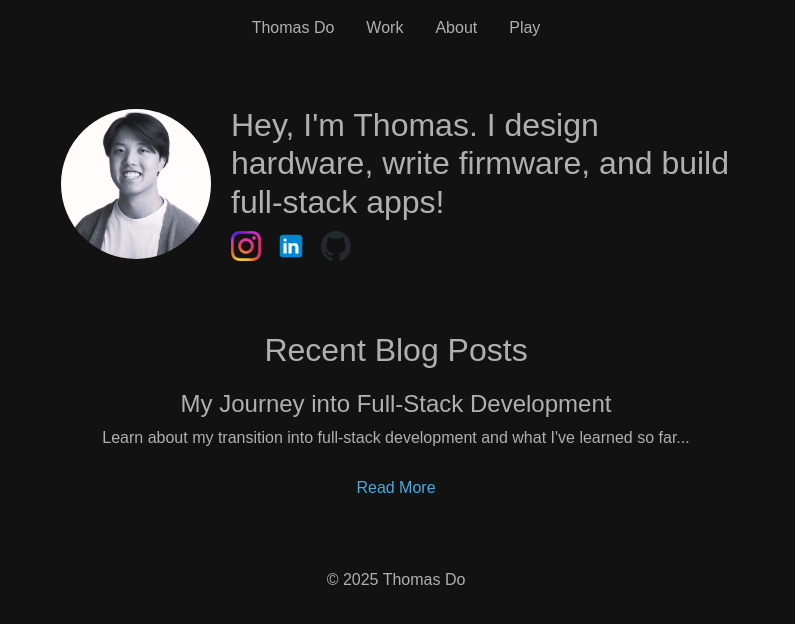
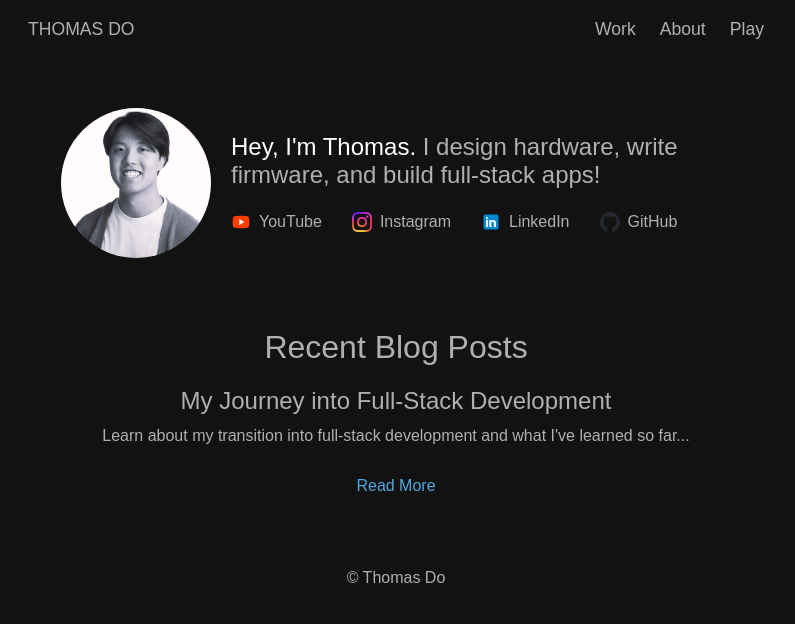
Before and after one commit to ThomasDo-dev/Web_Portfolio, a Flask app: page / in a window 1280 px wide. Shown: the top 624 px of the page, without its empty margins (244-1039 px from the left). Run offline with Flask 3, Linux system fonts and the light colour scheme.

Commit message:
-added YouTube Icon -nav bar margin added -added blog section

```diff
--- a/static/styles.css
+++ b/static/styles.css
@@ -10,69 +10,133 @@ body {
     display: flex;
     align-items: center;
     justify-content: center;
-    gap: 20px; /* Space between image and text */
+    gap: 20px; /* Space between the image and text */
     margin-top: 50px;
-    max-width: 800px; /* Prevents the section from getting too wide */
+    max-width: 800px; /* Prevents the section from becoming too wide */
     margin-left: auto;
     margin-right: auto;
-    flex-wrap: wrap; /* Allows text to move below image on smaller screens */
+    flex-wrap: wrap; /* Allows text to wrap below image on smaller screens */
 }
 
 .profile-image {
     width: 150px;
     height: 150px;
-    border-radius: 50%;
-    object-fit: cover; /* Ensures the image covers the circle without distortion */
+    border-radius: 50%; /* Circular profile image */
+    object-fit: cover; /* Ensures the image fits inside the circle */
 }
 
 .profile-text {
-    flex: 1; /* Allows the text to take up remaining space */
-    max-width: 500px; /* Ensures text wraps at a reasonable width */
+    flex: 1; /* Allows the text to take up the remaining space */
+    max-width: 500px; /* Ensures text doesn't stretch too far */
 }
 
 .profile-text h1 {
-    font-size: 2rem;
+    font-size: 1.5rem; /* Ensure the whole text is the same size */
     margin-bottom: 10px;
+}
+
+.profile-text h1 a {
+    color: #ffffff; /* Default color is white */
+    text-decoration: none; /* Remove underline */
+    font-size: inherit; /* Inherit the font size from the parent h1 */
+    transition: color 0.2s ease-in-out; /* Smooth color transition */
+}
+
+.profile-text h1 a:hover {
+    color: #4ea8de; /* Blue color on hover */
 }
 
 .profile-text p {
     font-size: 1rem;
-    color: #b0b0b0;
+    color: #b0b0b0; /* Light gray color for description text */
 }
 
 /* Social Media Links */
 .social-links {
     display: flex;
-    gap: 15px;
-    margin-top: 10px;
+    gap: 30px;
+    margin-top: 20px;
+    flex-wrap: wrap; /* Allow icons to wrap to the next line */
+    justify-content: left; /* Center the icons horizontally */
+}
+
+.social-links a {
+    display: flex;
+    align-items: center;
+    text-decoration: none;
+    color: #b0b0b0; /* Default text color */
 }
 
 .social-links img {
-    width: 30px;
-    height: 30px;
-    transition: transform 0.2s; /* Smooth scale effect */
+    width: 20px; /* Match icon size with the font size */
+    height: 20px; /* Match icon size with the font size */
+    margin-right: 8px; /* Space between icon and text */
 }
 
-.social-links img:hover {
-    transform: scale(1.1); /* Slight zoom effect on hover */
+/* Styling the text next to the icons */
+.social-text {
+    font-size: 1rem; /* Adjust text size as needed */
+    color: inherit; /* Inherit color from the link */
+    transition: color 0.2s ease-in-out;
 }
 
-/* Navigation Bar Styles */
+/* Hover Effects for Social Media Links */
+.social-links a:hover .social-text {
+    color: #ffffff; /* Change text color to white on hover */
+}
+
+.social-links a:hover img {
+    transform: none; /* Disable icon size increase on hover */
+}
+
+/* Custom colors for each social media platform */
+.social-links a[href*="youtube"]:hover .social-text {
+    color: #FF0000; /* Red for YouTube*/
+}
+
+.social-links a[href*="instagram"]:hover .social-text {
+    color: #e95950; /* Red Orange for Instagram */
+}
+
+.social-links a[href*="linkedin"]:hover .social-text {
+    color: #0077b5; /* Blue for LinkedIn */
+}
+
+.social-links a[href*="github"]:hover .social-text {
+    color: #ffffff; /* White for GitHub */
+}
+
+
+/* Custom Navigation Bar */
 .custom-nav {
     display: flex;
-    justify-content: center; /* Centers navigation links horizontally */
-    padding: 1rem 0;
-    background-color: #121212; /* Matching black background for navigation */
+    justify-content: space-between; /* Space between the left and right sections */
+    padding: 1rem 2rem;
+    background-color: #121212; /* Dark background for navigation */
+    max-width: 800px; /* Limit the navbar width to match profile section */
+    margin-left: auto; /* Center the navbar */
+    margin-right: auto; /* Center the navbar */
+}
+
+.custom-nav .left {
+    display: flex;
+    align-items: center;
+}
+
+.custom-nav .right {
+    display: flex;
+    gap: 1.5rem; /* Space between the right-side links */
+    align-items: center;
 }
 
 .custom-nav a {
     color: #b0b0b0; /* Light gray text for links */
-    margin: 0 1rem;
     text-decoration: none;
+    font-size: 1.1rem;
 }
 
 .custom-nav a:hover {
-    color: #ffffff; /* White text on hover */
+    color: #4ea8de; /* Blue color on hover */
 }
 
 /* Blog Section */
--- a/templates/base.html
+++ b/templates/base.html
@@ -11,10 +11,14 @@
 </head>
 <body>
     <div class="custom-nav">
-        <a href="/">Thomas Do</a>
-        <a href="/work">Work</a>
-        <a href="/about">About</a>
-        <a href="/play">Play</a>
+        <div class="left">
+            <a href="/">THOMAS DO</a>
+        </div>
+        <div class="right">
+            <a href="/work">Work</a>
+            <a href="/about">About</a>
+            <a href="/play">Play</a>
+        </div>
     </div>
 
     <div class="container mt-5">
@@ -23,7 +27,7 @@
     </div>
 
     <footer class="text-center mt-5">
-        <p>&copy; 2025 Thomas Do</p>
+        <p>&copy; Thomas Do</p>
     </footer>
 </body>
 </html>
--- a/templates/home.html
+++ b/templates/home.html
@@ -5,18 +5,25 @@
     <img src="{{ url_for('static', filename='profile.jpeg') }}" alt="Profile Picture" class="profile-image">
 
     <div class="profile-text">
-        <h1>Hey, I'm Thomas. I design hardware, write firmware, and build full-stack apps!</h1>
+        <h1><a href="/about" class="profile-link">Hey, I'm Thomas.</a> I design hardware, write firmware, and build full-stack apps!</h1>
 
         <!-- Social Media Icons -->
         <div class="social-links">
+            <a href="https://www.youtube.com/thomasdo" target="_blank">
+                <img src="{{ url_for('static', filename='youtubeicon.svg') }}" alt="YouTube">
+                <span class="social-text">YouTube</span>
+            </a>
             <a href="https://www.instagram.com/chickwwn" target="_blank">
                 <img src="{{ url_for('static', filename='instagramicon.png') }}" alt="Instagram">
+                <span class="social-text">Instagram</span>
             </a>
             <a href="https://www.linkedin.com/in/thomas-do-b0b9b5169" target="_blank">
                 <img src="{{ url_for('static', filename='linkedinicon.svg') }}" alt="LinkedIn">
+                <span class="social-text">LinkedIn</span>
             </a>
             <a href="https://github.com/ThomasDo-dev" target="_blank">
                 <img src="{{ url_for('static', filename='githubicon.svg') }}" alt="GitHub">
+                <span class="social-text">GitHub</span>
             </a>
         </div>
     </div>
```
Also changed, not shown: static/youtubeicon.svg (added).
